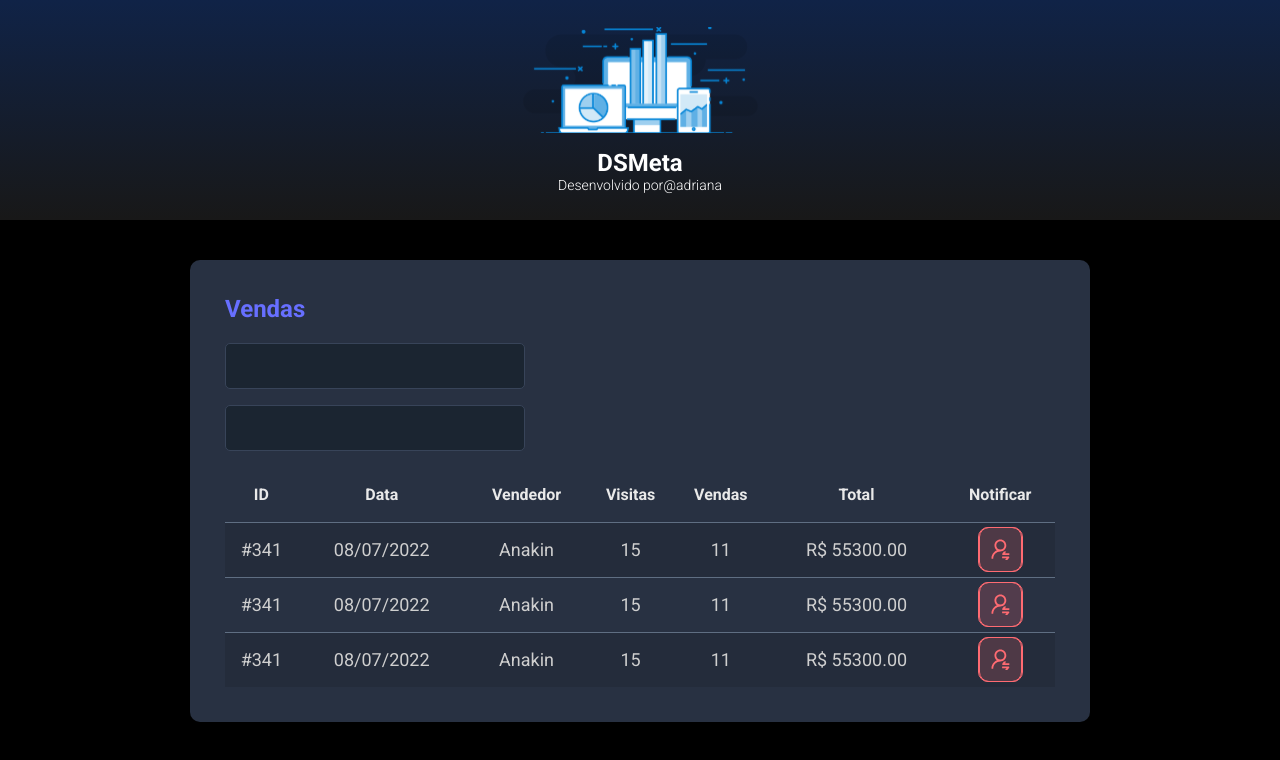
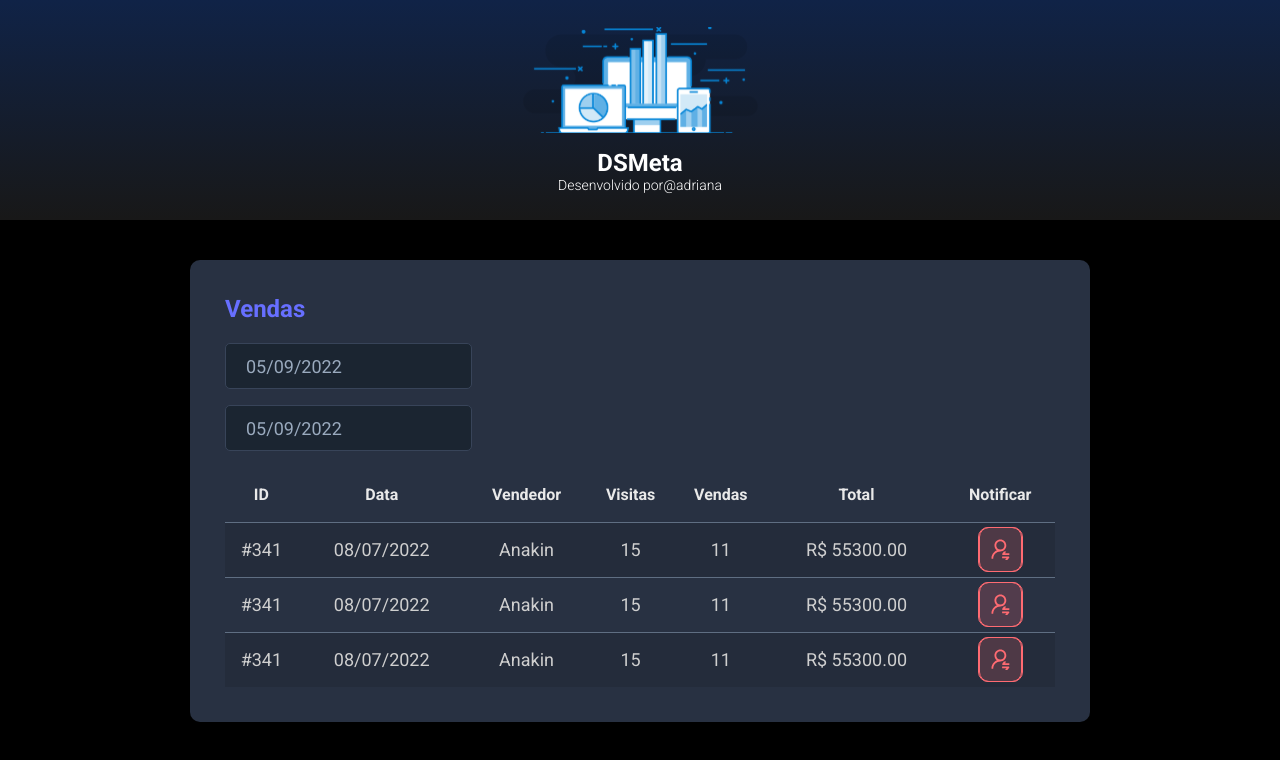
Before and after one commit to adrianahleite/sds-dsmeta, a React (Vite) app in the folder frontend/: page / in a window 1280 px wide. Shown: the top 760 px of the page. Built offline with nearby package versions, Linux system fonts and the light colour scheme.

Commit message:
Datepicker

```diff
--- a/frontend/package.json
+++ b/frontend/package.json
@@ -9,7 +9,9 @@
     "preview": "vite preview"
   },
   "dependencies": {
+    "@types/react-datepicker": "4.4.2",
     "react": "^18.2.0",
+    "react-datepicker": "4.8.0",
     "react-dom": "^18.2.0"
   },
   "devDependencies": {
--- a/frontend/src/components/NotificationButton/index.tsx
+++ b/frontend/src/components/NotificationButton/index.tsx
@@ -1,5 +1,5 @@
 import icon from '../../assets/img/notification-icon.svg'
-
+import './styles.css'
 
 function NotificationButton() {
     return (
--- a/frontend/src/components/SalesCard/index.tsx
+++ b/frontend/src/components/SalesCard/index.tsx
@@ -1,5 +1,8 @@
 import './styles.css'
 import NotificationButton from '../NotificationButton'
+import DatePicker from "react-datepicker";
+import "react-datepicker/dist/react-datepicker.css";
+
 
 function SalesCard() {
     return (
@@ -7,11 +10,20 @@
             <h2 className="dsmeta-sales-title">Vendas</h2>
             <div>
                 <div className="dsmeta-form-control-container">
-                    <input className="dsmeta-form-control" type="text" />
+                    <DatePicker
+                        selected={new Date()}
+                        onChange={(date: Date) => { }}
+                        className="dsmeta-form-control"
+                        dateFormat="dd/MM/yyyy"
+                    />
                 </div>
                 <div className="dsmeta-form-control-container">
-                    <input className="dsmeta-form-control" type="text" />
-                </div>
+                    <DatePicker
+                        selected={new Date()}
+                        onChange={(date: Date) => { }}
+                        className="dsmeta-form-control"
+                        dateFormat="dd/MM/yyyy"
+                    />                </div>
             </div>
 
             <div>
```
Also changed, not shown: 1 other file (tests, documents, lock files or other folders).
